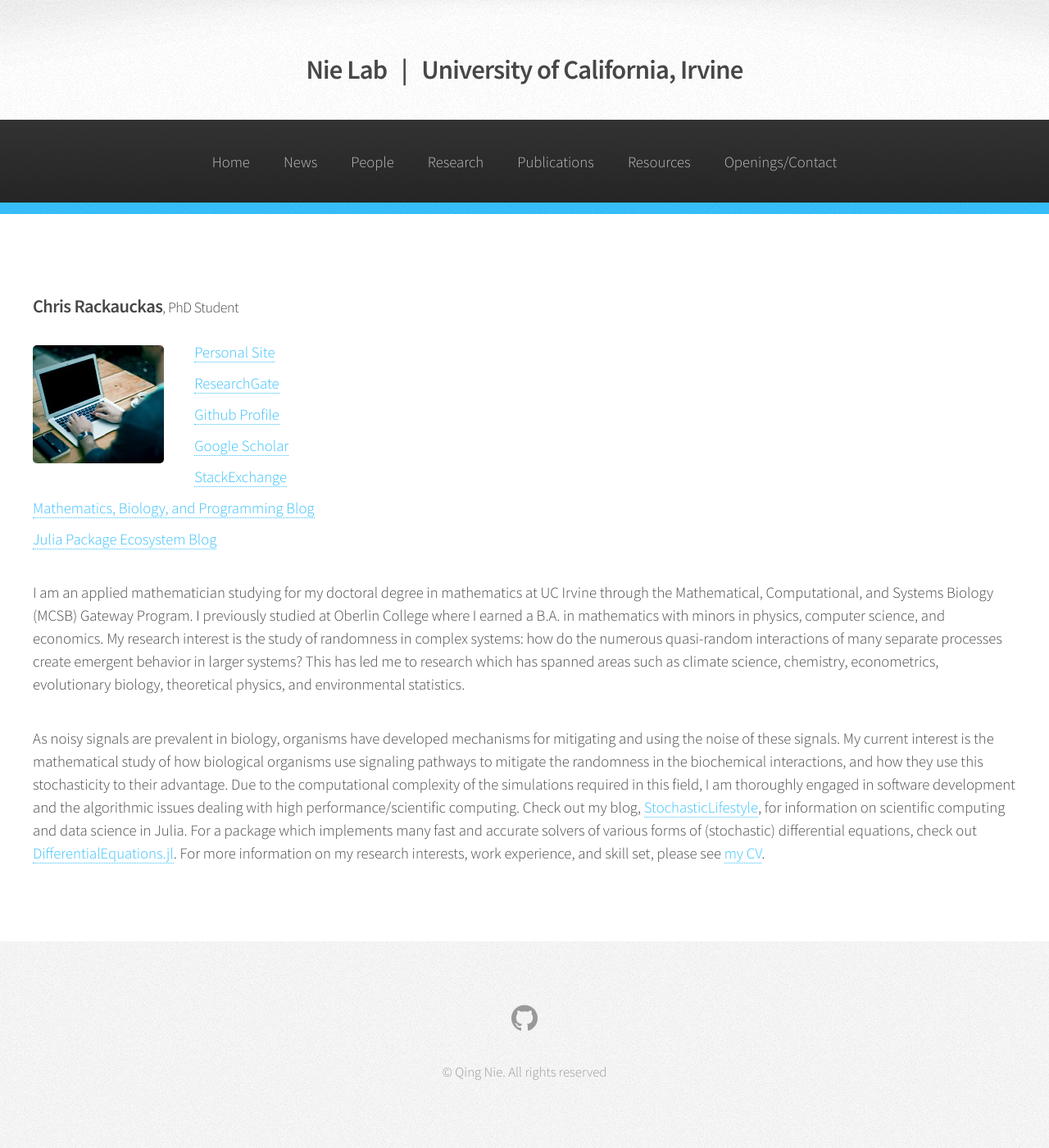
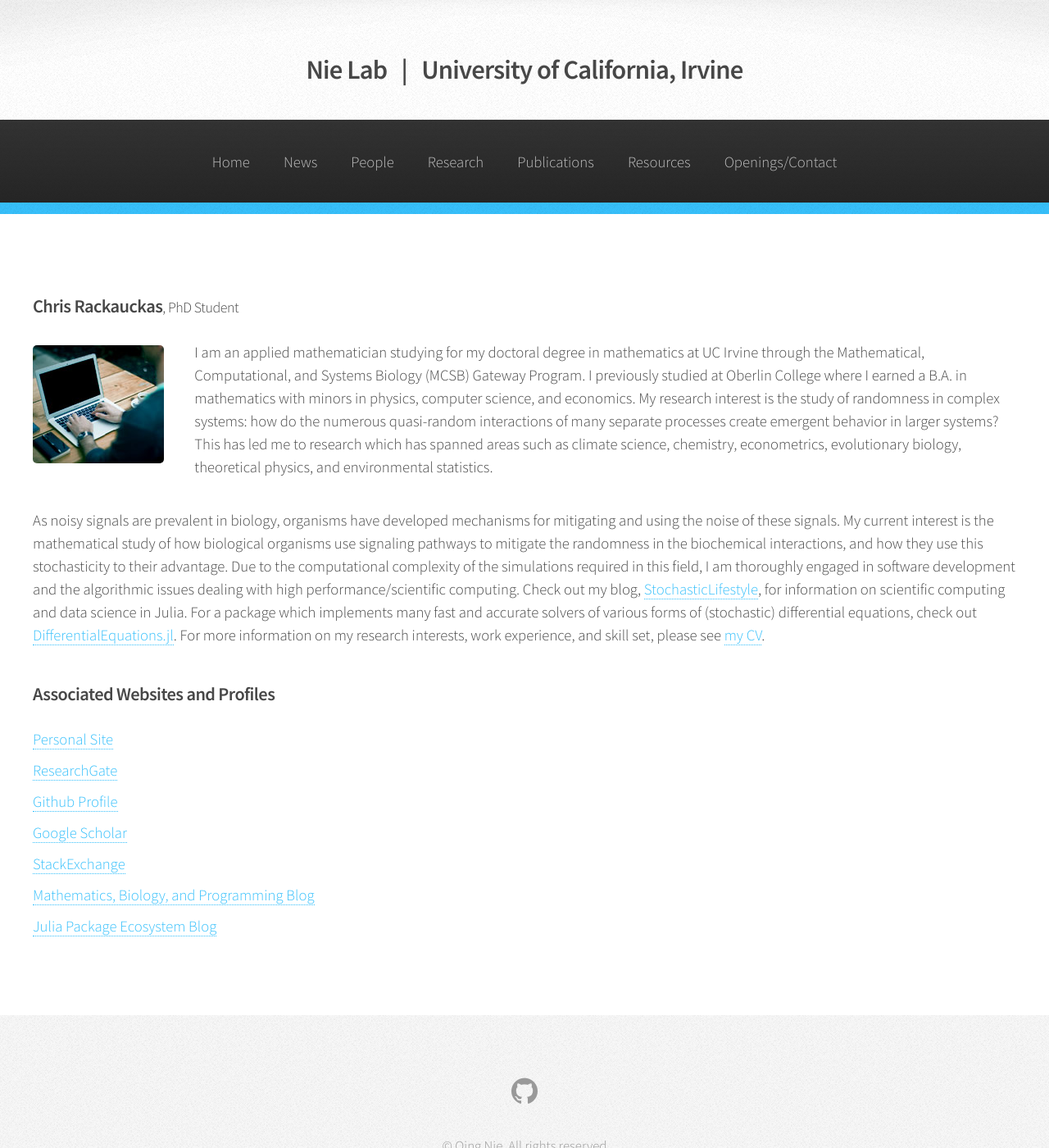
Before and after one commit to NieLab/nielab.github.io, a Jekyll site: the page built from people/chris-rackauckas.html, in a window 1280 px wide and 1400 px high. Shown: the whole window at 82% size. Built offline with Jekyll 4.4.1, drawn with Linux system fonts in a browser that asks for light colours; some of the changed lines change nothing that is shown.

Commit message:
Update chris-rackauckas.html

```diff
--- a/people/chris-rackauckas.html
+++ b/people/chris-rackauckas.html
@@ -16,15 +16,6 @@ layout: default
 						<h3>Chris Rackauckas<h3b>, PhD Student</h3b></h3>
 						<span class="image left"><img src="{{ site.baseurl }}/assets/images/pic03.jpg" alt="" /></span>
 
-<ul>
-	<li><a href="http://chrisrackauckas.com/">Personal Site</a></li>
-	<li><a href="https://www.researchgate.net/profile/Chris_Rackauckas">ResearchGate</a></li>
-	<li><a href="https://github.com/ChrisRackauckas">Github Profile</a></li>
-	<li><a href="https://scholar.google.com/citations?user=mQjX3q8AAAAJ&hl=en">Google Scholar</a></li>
-	<li><a href="http://stackoverflow.com/users/1544203/chris-rackauckas">StackExchange</a></li>
-	<li><a href="http://www.stochasticlifestyle.com/">Mathematics, Biology, and Programming Blog</a></li>
-	<li><a href="http://www.pkgupdate.com/">Julia Package Ecosystem Blog</a></li>
-</ul>
 <p>I am an applied mathematician studying for my doctoral degree in mathematics at UC Irvine through
 the Mathematical, Computational, and Systems Biology (MCSB) Gateway Program. I previously studied at
 Oberlin College where I earned a B.A. in mathematics with minors in physics, computer science, and economics.
@@ -46,6 +37,16 @@ For more information on my research interests, work experience, and skill set,
 please see <a href="assets/Professional/ChrisRackauckasCV.pdf">my CV</a>.  </p>
 
 
+						<h3>Associated Websites and Profiles</h3>
+<ul>
+	<li><a href="http://chrisrackauckas.com/">Personal Site</a></li>
+	<li><a href="https://www.researchgate.net/profile/Chris_Rackauckas">ResearchGate</a></li>
+	<li><a href="https://github.com/ChrisRackauckas">Github Profile</a></li>
+	<li><a href="https://scholar.google.com/citations?user=mQjX3q8AAAAJ&hl=en">Google Scholar</a></li>
+	<li><a href="http://stackoverflow.com/users/1544203/chris-rackauckas">StackExchange</a></li>
+	<li><a href="http://www.stochasticlifestyle.com/">Mathematics, Biology, and Programming Blog</a></li>
+	<li><a href="http://www.pkgupdate.com/">Julia Package Ecosystem Blog</a></li>
+</ul>
 
 
 					</article>
```
